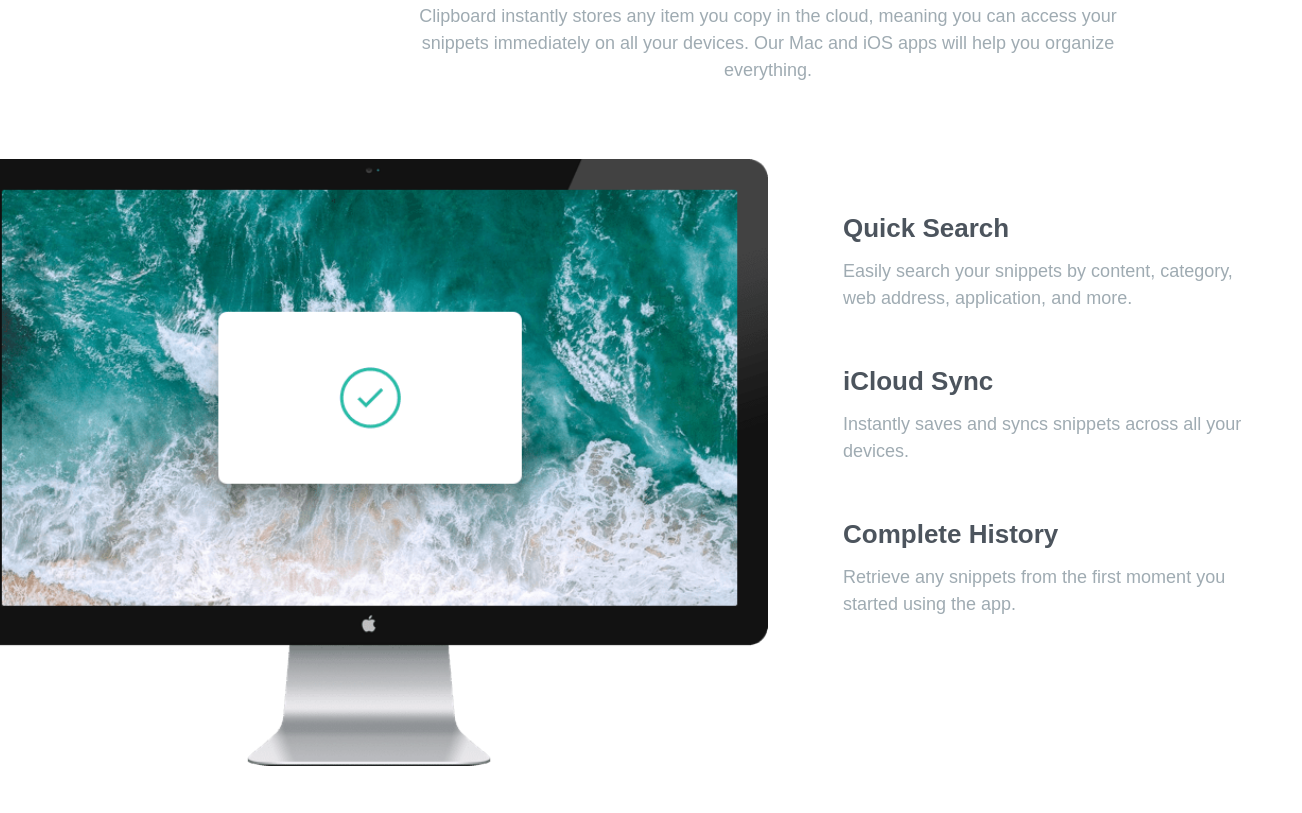
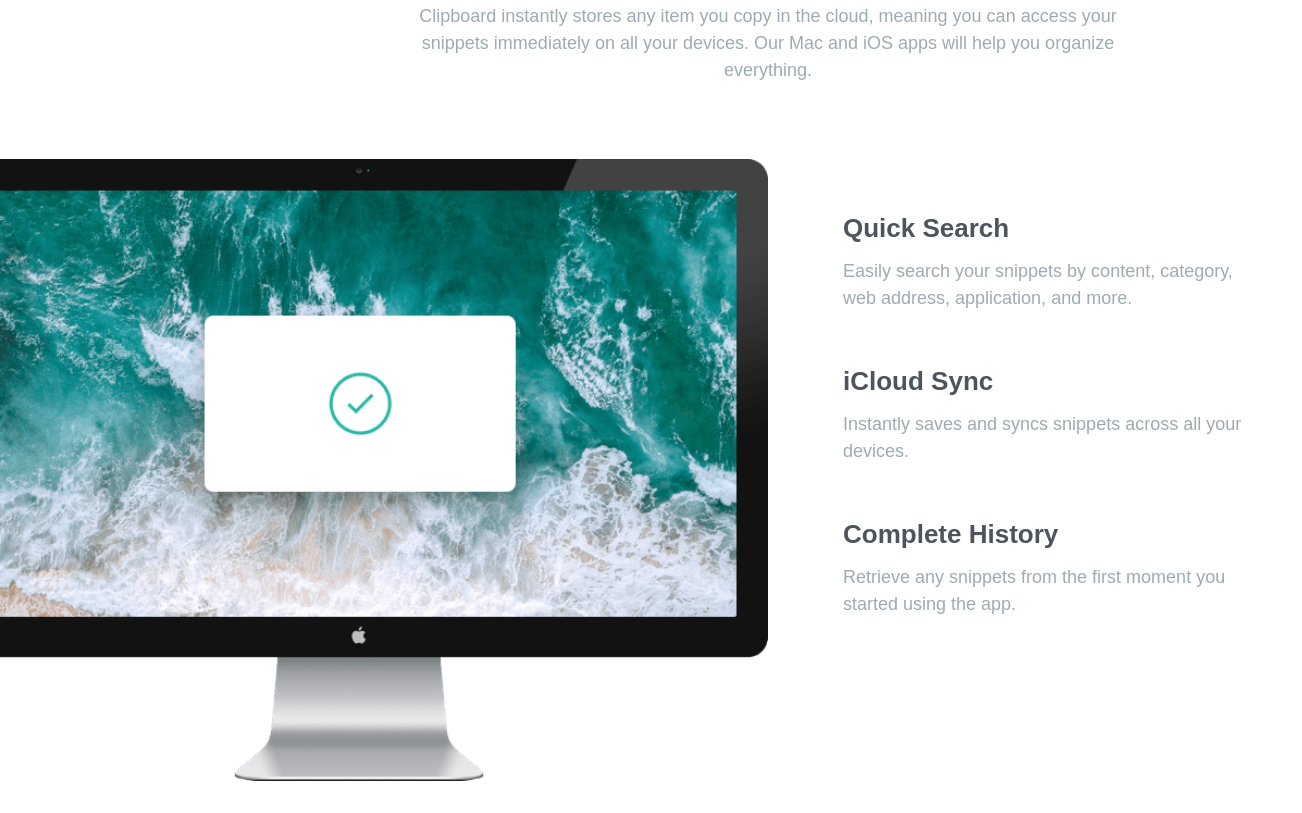
Before and after one commit to RaynaFaye/clipboard-lp, a plain HTML site: page index.html in a window 1536 px wide. Shown: the part 751-1564 px from the top of the page, without its empty margins (0-1302 px from the left). Drawn offline with Linux system fonts and the light colour scheme; a web font is replaced by a local one.

Commit message:
Patched margin of snippets image to be positionned correctly on big viewports

```diff
--- a/css/style.css
+++ b/css/style.css
@@ -197,6 +197,12 @@ a:focus svg path {
 .attribution a {
   color: hsl(228, 45%, 44%);
 }
+/* Media Queries */
+@media all and (min-width: 1440px) {
+  .snippets__image-block {
+    margin-left: -50px;
+  }
+}
 @media all and (min-width: 740px) {
   .title {
     font-size: 34px;
```
